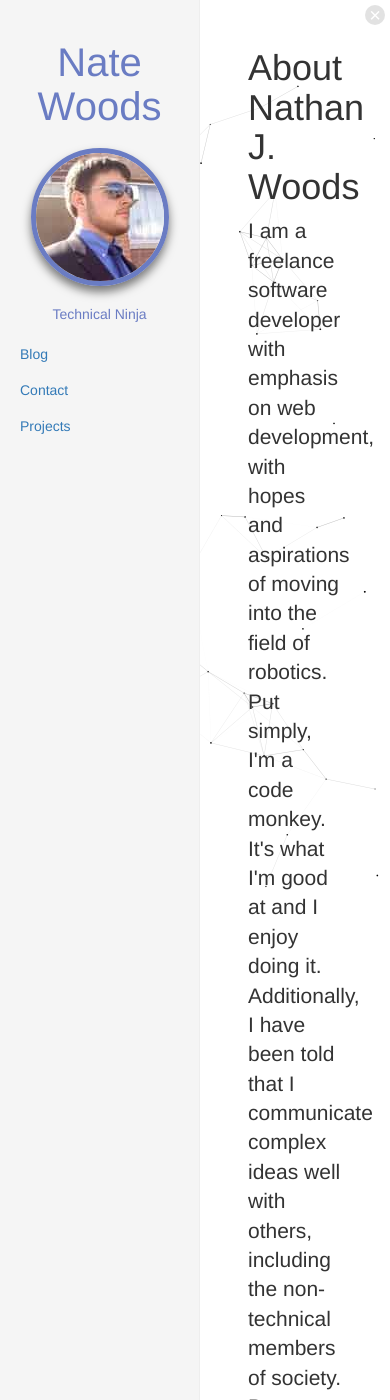
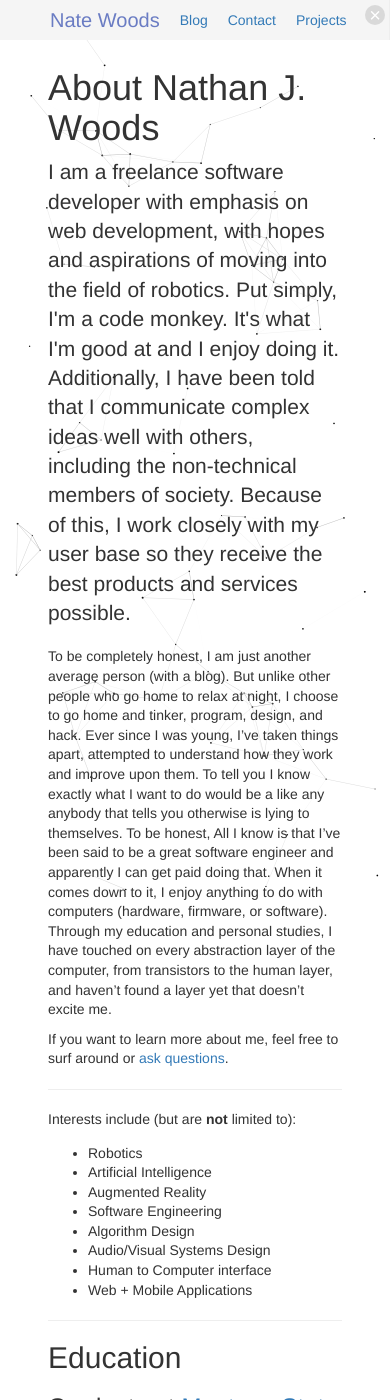
Before and after one commit to bign8/bign8.github.io, a Jekyll site: the page built from index.md, in a window 390 px wide and 1400 px high. Built offline with Jekyll 4.4.1, drawn with Linux system fonts in a browser that asks for light colours; our own code applies the rules of GitHub Pages for plain Markdown files; some of the changed text lies outside the part shown.

Commit message:
style: Adding mobile overrieds

```diff
--- a/_layouts/default.html
+++ b/_layouts/default.html
@@ -7,7 +7,7 @@
 		<meta name="viewport" content="width=device-width">
 		<link rel="stylesheet" href="/assets/style.css">
 		{% if page.css.size %}<link rel='stylesheet' type='text/css' href='{{ page.css }}.css' />{% endif %}
-		<link rel="shortcut icon" href="/assets/favicons/favicon.ico">
+		<link rel="shortcut icon" href="/assets/favicon.ico">
 	</head>
 	<body>
 		<header>
--- a/assets/style.css
+++ b/assets/style.css
@@ -21,6 +21,7 @@
   line-height: 1.4;
   margin-left: 200px; /* gives room for header on left */
   padding: 20px 40px;
+  overflow: hidden;
 }
 nav { margin: 0 -20px }
 nav ul {
@@ -86,6 +87,40 @@
   bottom: 0;
 }
 .profile:hover .face::before { opacity: 1 }
+
+/* Mobile Styles */
+@media (max-width: 768px) {
+  header {
+    position: absolute;
+    width: 100%;
+    height: 40px;
+    padding: 0;
+  }
+  main {
+    margin-left: 0;
+    padding-top: 40px;
+  }
+  .profile figure { display: none }
+  .profile h1 {
+    float: left;
+    margin: 0 0 0 50px;
+    font-size: 20px;
+    line-height: 40px;
+  }
+  nav {
+    float: left;
+    margin: 0 0 0 10px;
+  }
+  nav ul { margin: 0 }
+  nav li {
+    float: left;
+    height: 30px;
+  }
+  nav li a {
+    padding: 0 10px;
+    line-height: 40px;
+  }
+}
 
 /* Content Styles */
 
```
